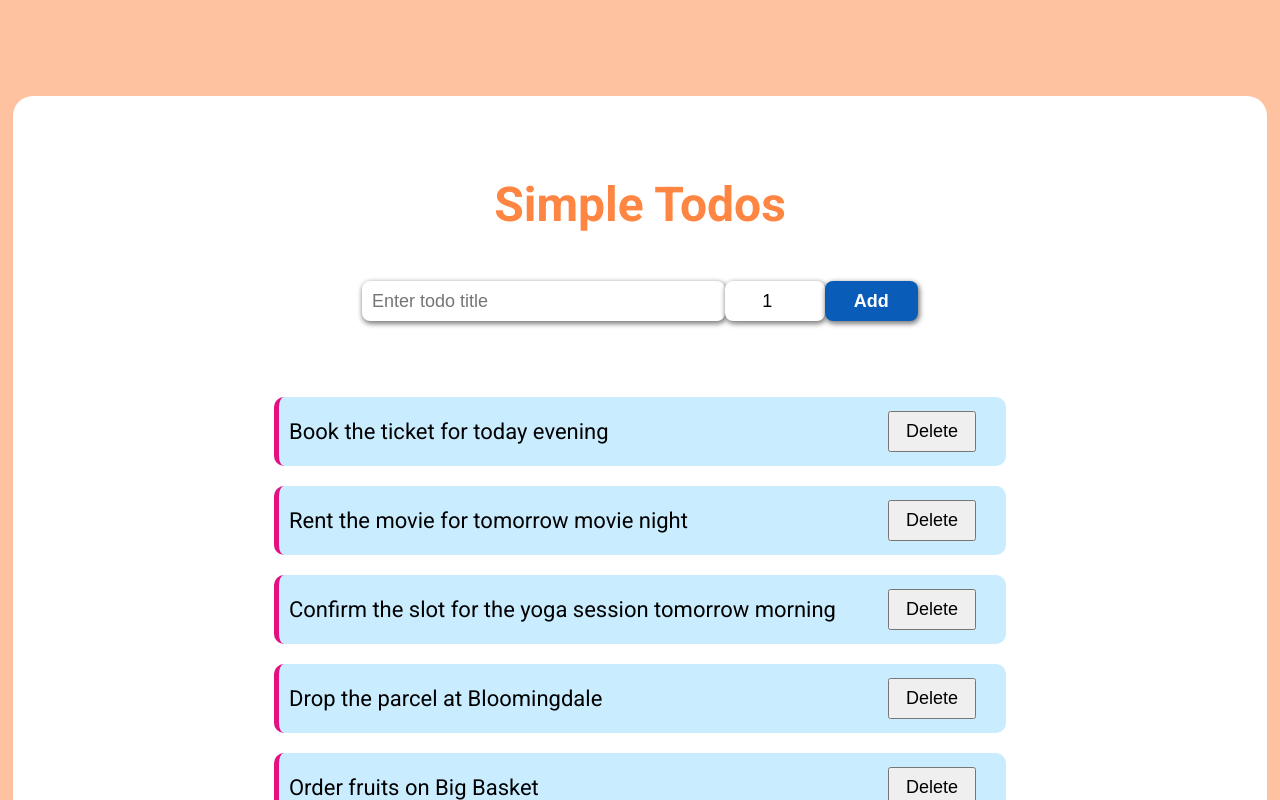
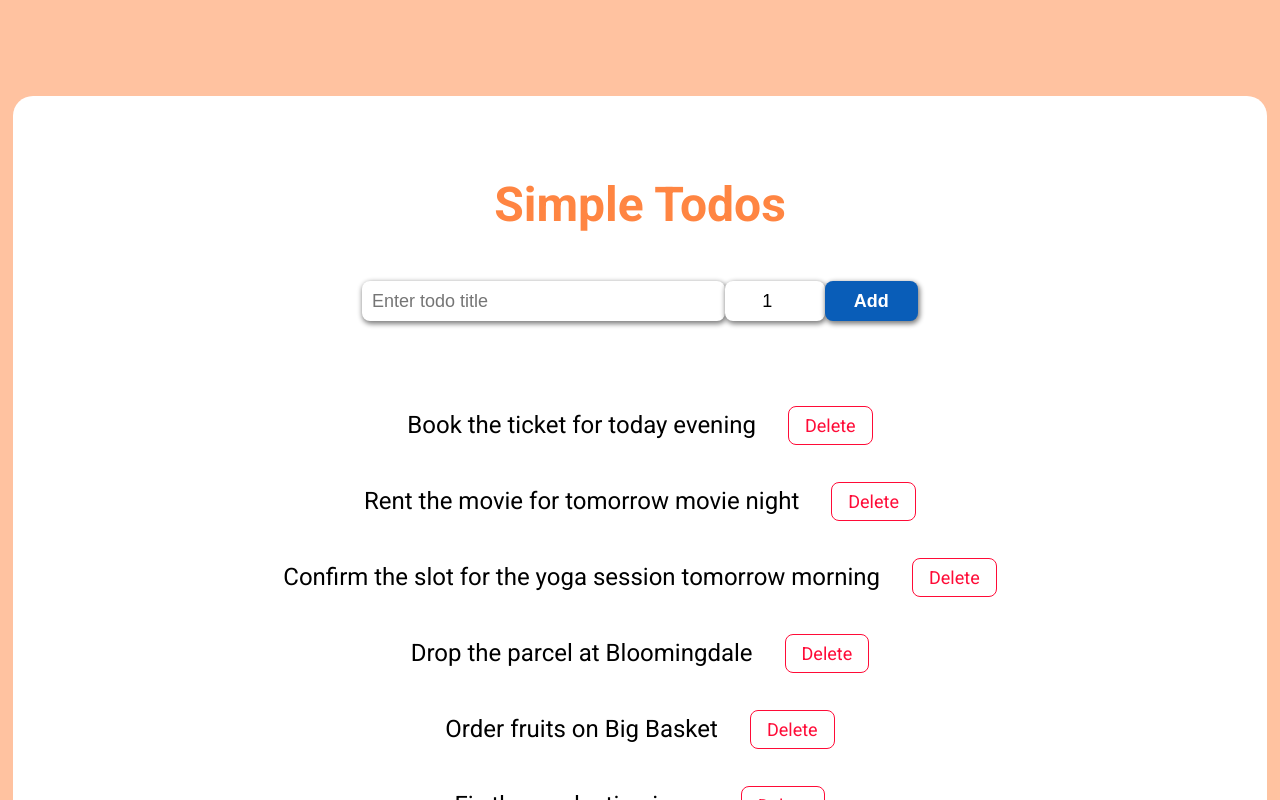
Before and after one commit to amit-kumar95/Simple-Todo-ccbp, a React (Create React App) app: page / in a window 1280 px wide. Shown: the top 800 px of the page. Built offline with nearby package versions, Linux system fonts and the light colour scheme; a web font is replaced by a local one.

Commit message:
Update index.css

```diff
--- a/src/components/TodoItem/index.css
+++ b/src/components/TodoItem/index.css
@@ -1,103 +1,45 @@
 .todo-item {
-  list-style-type: none;
-  align-items: center;
   display: flex;
   justify-content: space-between;
-  padding-right: 30px;
-  background-color: #c9edff;
-  margin: 10px;
-  border-radius: 10px;
-  border-left: 5px solid #e31084;
-  width: 100%;
+  align-items: center;
+  list-style-type: none;
 }
 
 .title {
   color: #000000;
-  font-size: 15px;
   font-family: 'Roboto';
-  margin-left: 10px;
+  font-size: 16px;
 }
 
 @media screen and (min-width: 768px) {
   .title {
-    font-size: 22px;
-    margin-left: 10px;
-  }
-  .delete-btn {
-    font-size: 18px;
-    padding: 8px 16px 8px 16px;
-    margin-left: 32px;
+    font-size: 24px;
   }
 }
 
-.checkBox-Title-Cont {
-  display: flex;
-  flex-direction: row;
-  justify-content: flex-start;
-  align-items: center;
-}
-
-.checkBox-Stl {
-  width: 18px;
-  height: 18px;
-  margin-left: 25px;
-  cursor: pointer;
-}
-
-.input-field-saveText {
-  width: 370px;
-  height: 40px;
-  padding: 10px;
-  border: none;
+.delete-btn {
+  background-color: #ffffff;
+  color: #ff0b37;
+  font-family: 'Roboto';
+  font-size: 12px;
   border-radius: 8px;
-  background-color: transparent;
-  font-size: 17px;
-  font-weight: 500;
-}
-
-.button-container {
-  display: flex;
-  flex-direction: row;
-  justify-content: space-between;
-  align-items: flex-end;
-  width: 24%;
-}
-
-.saveButton {
-  width: 80px;
-  height: 35px;
-  color: #2eb833;
-  font-size: 17px;
-  font-weight: 600;
-  border: 2px solid #2eb833;
-  border-radius: 8px;
-  background-color: transparent;
+  border: 1px solid #ff0b37;
+  padding-top: 4px;
+  padding-left: 8px;
+  padding-bottom: 4px;
+  padding-right: 8px;
+  margin-left: 16px;
   outline: none;
   cursor: pointer;
 }
 
-.editButton {
-  width: 80px;
-  height: 35px;
-  color: #b35e0e;
-  font-size: 17px;
-  font-weight: 600;
-  border: 2px solid #b35e0e;
-  border-radius: 8px;
-  background-color: transparent;
-  outline: none;
-  cursor: pointer;
+@media screen and (min-width: 768px) {
+  .delete-btn {
+    font-size: 18px;
+    padding-top: 8px;
+    padding-left: 16px;
+    padding-bottom: 8px;
+    padding-right: 16px;
+    margin-left: 32px;
+  }
 }
-
-.deleteButton {
-  width: 80px;
-  height: 35px;
-  color: #ff0b37;
-  font-size: 17px;
-  font-weight: 600;
-  border: 2px solid #ff0b37;
-  border-radius: 8px;
-  background-color: transparent;
-  outline: none;
-  cursor: pointer;
-}
```
